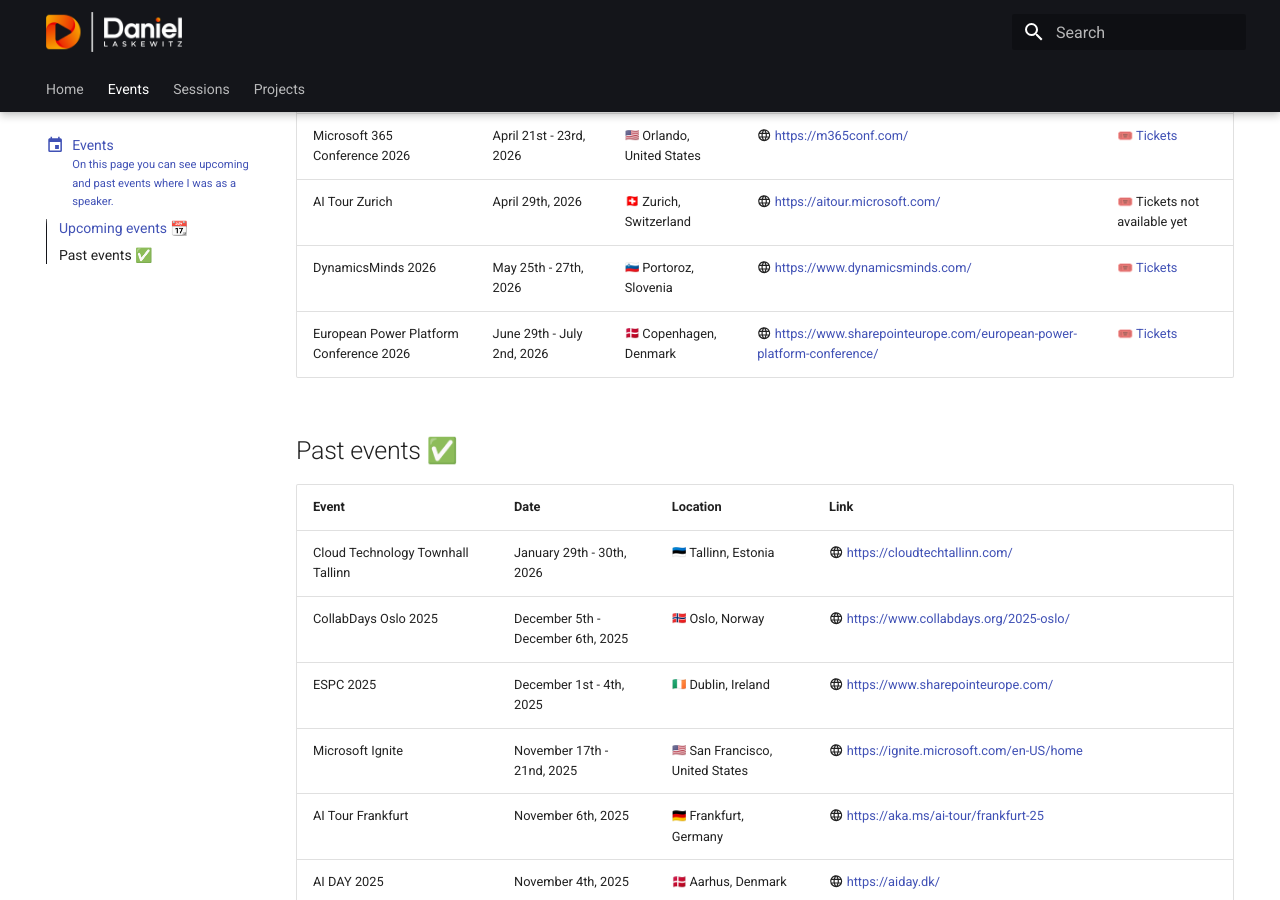
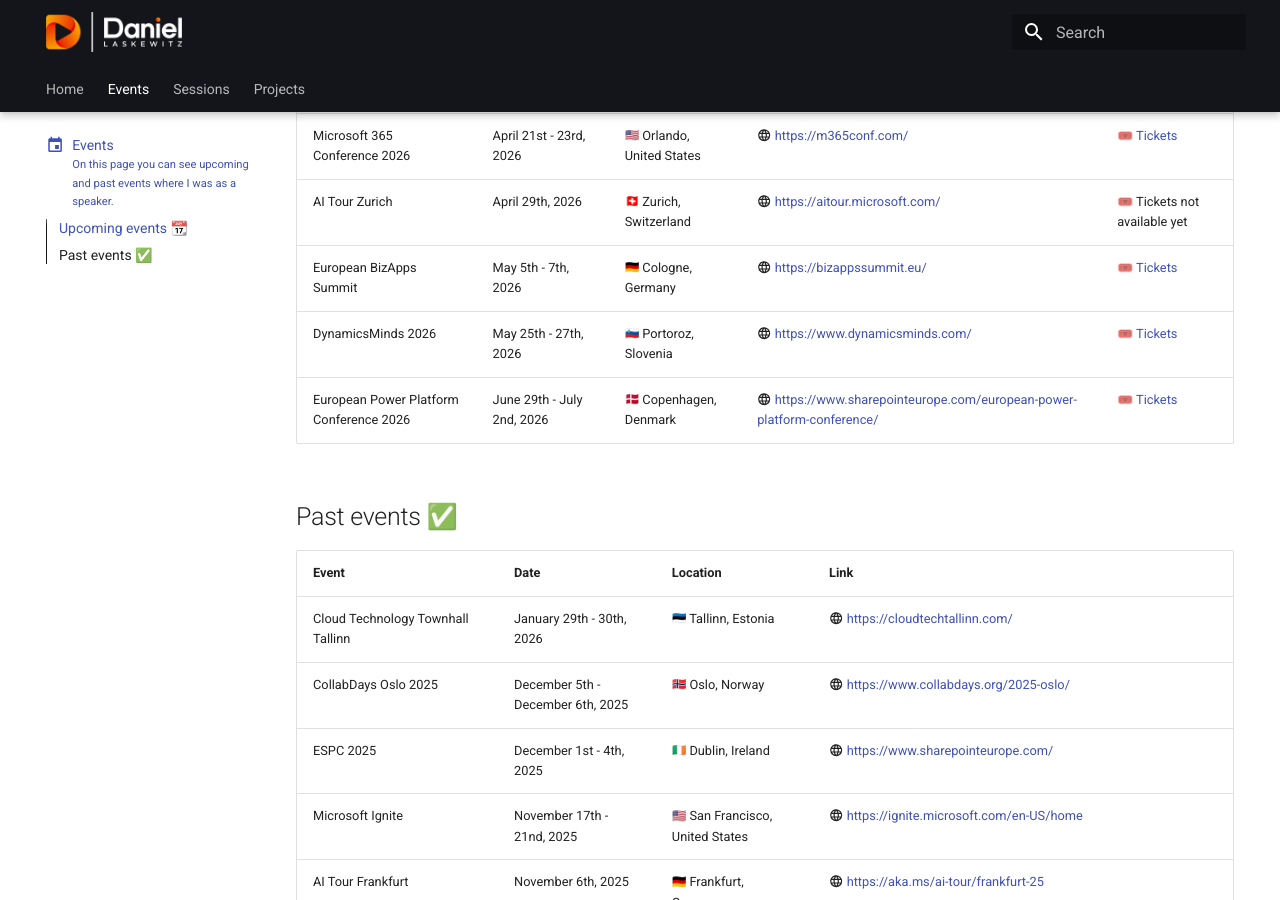
Before and after one commit to Laskewitz/laskewitz.github.io, an MkDocs documentation site: the page built from docs/events.md, in a window 1280 px wide and 900 px high, scrolled down 425 px. Built offline with MkDocs 1.6.1 and Material for MkDocs 9.7.7, drawn with Linux system fonts in a browser that asks for light colours; emoji names are drawn with the system emoji font.

Commit message:
Added European BizApps Summit

```diff
--- a/docs/events.md
+++ b/docs/events.md
@@ -20,6 +20,7 @@
 | ColorCloud 2026 | April 15th - 17th, 2026 | :de: Hamburg, Germany | :material-web: [https://colorcloud.rocks/](https://colorcloud.rocks/) | 🎟️ [Tickets](https://colorcloud.rocks/tickets/) |
 | Microsoft 365 Conference 2026 | April 21st - 23rd, 2026 | :us: Orlando, United States | :material-web: [https://m365conf.com/](https://m365conf.com/) | 🎟️ [Tickets](https://m365conf.com/#!/register) |
 | AI Tour Zurich | April 29th, 2026 | :ch: Zurich, Switzerland | :material-web: [https://aitour.microsoft.com/](https://aitour.microsoft.com/) | 🎟️ Tickets not available yet |
+| European BizApps Summit | May 5th - 7th, 2026 | :de: Cologne, Germany | :material-web: [https://bizappssummit.eu/](https://bizappssummit.eu/) | 🎟️ [Tickets](https://bizappssummit.eu/en/tickets) |
 | DynamicsMinds 2026 | May 25th - 27th, 2026 | :si: Portoroz, Slovenia | :material-web: [https://www.dynamicsminds.com/](https://www.dynamicsminds.com/) | 🎟️ [Tickets](https://www.dynamicsminds.com/register/#buy-tickets) |
 | European Power Platform Conference 2026 | June 29th - July 2nd, 2026 | :dk: Copenhagen, Denmark | :material-web: [https://www.sharepointeurope.com/european-power-platform-conference/](https://www.sharepointeurope.com/european-power-platform-conference/) | 🎟️ [Tickets](https://www.sharepointeurope.com/european-power-platform-conference-pricing/) |
 <!-- | Name | Date | :nl: | :material-web: [website](website) | 🎟️ [Tickets]() | -->
```
